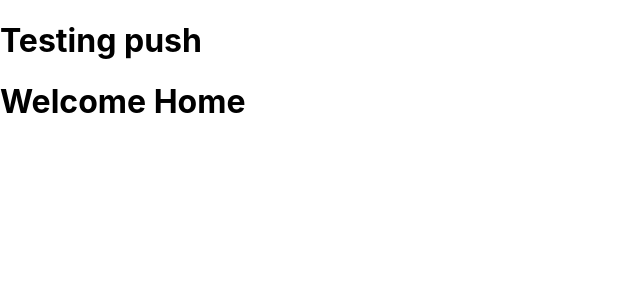
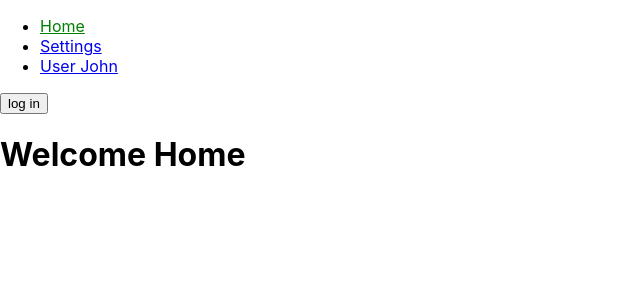
Before and after one commit to PatPat95/hackny2019, a React (Create React App) app: page / in a window 1280 px wide. Shown: the top 300 px of the page, without its empty margins (0-640 px from the left). Built offline with nearby package versions, Linux system fonts and the light colour scheme.

Commit message:
routing stuff

```diff
--- a/src/App.js
+++ b/src/App.js
@@ -1,21 +1,48 @@
 import React, {Component} from 'react';
 import logo from './logo.svg';
 import './App.css';
-import { BrowserRouter as Router} from 'react-router-dom';
+import { BrowserRouter as Router, Link, NavLink, Redirect} from 'react-router-dom';
 import Route from 'react-router-dom/Route'
 
+const User = (params) => {
+  return ( <h1> Welcome User {params.username} </h1>)
+}
+
 class App extends Component {
+  state = {
+    loggedIn:false
+  }
+  loginHandle = () => {
+    this.setState({loggedIn:true})
+  }
+
   render() {
     return (
       <Router>
       <div classname="App">
-        <h1>Testing push</h1>
+      <ul>
+        <li>
+        <NavLink to="/" exact activeStyle= {{color:'green'}}>Home</NavLink>
+        </li>
+        <li>
+        <NavLink to="/settings" exact activeStyle= {{color:'green'}}>Settings</NavLink>
+        </li>
+        <li>
+        <NavLink to="/user/John" exact activeStyle= {{color:'green'}}>User John</NavLink>
+        </li>
+      </ul>
+
+      <input type="button" value = "log in" onClick = {this.loginHandle.bind(this)}/>
         <Route path ="/" exact render = {()=> {
           return ( <h1>Welcome Home</h1>)
         }} />
         <Route path ="/settings" exact render = {()=> {
           return ( <h1>Settings </h1>)
         }} />
+        <Route path ="/user/:username" exact render={({match}) =>(
+          this.state.loggedIn ? (<User username = {match.params.username}
+          />) : (<Redirect to ="/" /> )
+        )} />
       </div>
       </Router>
     );
```
